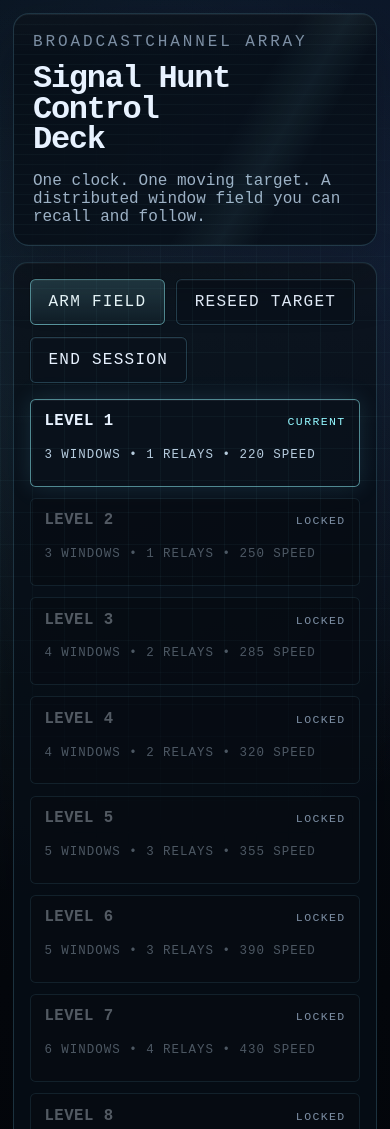
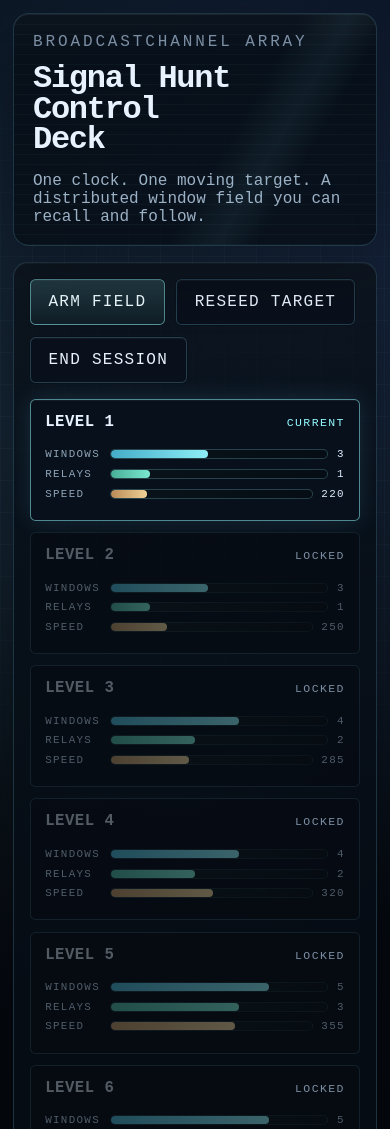
Before and after one commit to ColinMichaels/bounced, a website built with Vite: page index.html in a window 390 px wide. Shown: the top 1129 px of the page. Built offline with nearby package versions, Linux system fonts and the light colour scheme.

Commit message:
Improve UI metrics and responsiveness for difficulty levels
- Add dynamic graphs for windows, relays, and speed in level chips.
- Introduce deck focus and session state indicators.
- Enhance visual transitions and interactivity for improved clarity.
- Refactor difficulty-level computations and layout updates.

```diff
--- a/src/host/main.ts
+++ b/src/host/main.ts
@@ -1,7 +1,7 @@
 import '../styles/app.css'
 
 import { GameEngine } from '../engine/gameEngine'
-import { getDifficultyForLevel, MAX_LEVEL } from '../engine/difficulty'
+import { DIFFICULTY_LEVELS, getDifficultyForLevel, MAX_LEVEL } from '../engine/difficulty'
 import { openGameChannel } from '../network/channel'
 import type { GameMessage } from '../shared/messages'
 import type { GameSnapshot } from '../shared/types'
@@ -20,11 +20,16 @@ const bestStreakValue = must<HTMLElement>('best-streak-value')
 const levelValue = must<HTMLElement>('level-value')
 const windowCountValue = must<HTMLElement>('window-count-value')
 const windowList = must<HTMLUListElement>('window-list')
+const hostShell = document.body
 
 const channel = openGameChannel(handleMessage)
 const engine = new GameEngine(channel)
 const windowManager = new WindowManager(window)
 const ticker = new Worker(new URL('./ticker.worker.ts', import.meta.url), { type: 'module' })
+const MAX_LEVEL_WINDOWS = Math.max(...DIFFICULTY_LEVELS.map((level) => level.activeWindows))
+const MAX_LEVEL_RELAYS = Math.max(...DIFFICULTY_LEVELS.map((level) => Math.max(1, level.activeWindows - 2)))
+const MIN_LEVEL_SPEED = Math.min(...DIFFICULTY_LEVELS.map((level) => level.speed))
+const MAX_LEVEL_SPEED = Math.max(...DIFFICULTY_LEVELS.map((level) => level.speed))
 
 let hasStarted = false
 let readinessWarning = ''
@@ -35,8 +40,24 @@ let lastSizeEnforceAt = 0
 let desiredWindowCount = 0
 let lastLayoutKey = ''
 let awaitingFreshBoundsSince = 0
+let hostHasFocus = document.visibilityState === 'visible' && document.hasFocus()
 
 engine.subscribe(renderSnapshot)
+
+window.addEventListener('focus', () => {
+  hostHasFocus = true
+  syncDeckPresentation()
+})
+
+window.addEventListener('blur', () => {
+  hostHasFocus = false
+  syncDeckPresentation()
+})
+
+document.addEventListener('visibilitychange', () => {
+  hostHasFocus = document.visibilityState === 'visible' && document.hasFocus()
+  syncDeckPresentation()
+})
 
 levelSelect.addEventListener('click', (event) => {
   const target = event.target instanceof HTMLElement
@@ -96,6 +117,7 @@ startButton.addEventListener('click', () => {
   lastFollowAt = 0
   lastSizeEnforceAt = 0
   awaitingFreshBoundsSince = Date.now()
+  syncDeckPresentation()
   windowManager.recallAll()
   renderWarnings()
   engine.start(Date.now())
@@ -116,6 +138,7 @@ stopButton.addEventListener('click', () => {
   awaitingFreshBoundsSince = 0
   windowManager.closeAll()
   engine.endGame()
+  syncDeckPresentation()
 })
 
 window.addEventListener('beforeunload', () => {
@@ -237,6 +260,7 @@ function renderSnapshot(snapshot: GameSnapshot): void {
   levelSelect.innerHTML = renderLevelButtons(snapshot)
   syncWindowFollow(snapshot)
   renderWarnings()
+  syncDeckPresentation()
 }
 
 function renderWarnings(): void {
@@ -295,6 +319,7 @@ function renderLevelButtons(snapshot: GameSnapshot): string {
   return Array.from({ length: MAX_LEVEL }, (_, index) => {
     const level = index + 1
     const difficulty = getDifficultyForLevel(level)
+    const relayCount = Math.max(1, difficulty.activeWindows - 2)
     const isLocked = level > snapshot.maxUnlockedLevel
     const isCurrent = level === snapshot.selectedLevel
     const isCompleted = completed.has(level)
@@ -311,6 +336,9 @@ function renderLevelButtons(snapshot: GameSnapshot): string {
         : isCompleted
           ? 'cleared'
           : 'open'
+    const windowsFill = getMetricFill(difficulty.activeWindows, 1, MAX_LEVEL_WINDOWS)
+    const relayFill = getMetricFill(relayCount, 1, MAX_LEVEL_RELAYS)
+    const speedFill = getMetricFill(difficulty.speed, MIN_LEVEL_SPEED, MAX_LEVEL_SPEED)
 
     return `
       <button class="${classes}" data-level="${level}" ${isLocked ? 'disabled' : ''}>
@@ -318,10 +346,41 @@ function renderLevelButtons(snapshot: GameSnapshot): string {
           <strong>Level ${level}</strong>
           <em>${state}</em>
         </span>
-        <span class="level-chip__meta">${difficulty.activeWindows} windows • ${Math.max(1, difficulty.activeWindows - 2)} relays • ${difficulty.speed} speed</span>
+        <span class="level-chip__graph">
+          <span class="level-chip__metric">
+            <span class="level-chip__label">Windows</span>
+            <span class="level-chip__track">
+              <span class="level-chip__fill level-chip__fill--windows" style="width: ${windowsFill}%"></span>
+            </span>
+            <span class="level-chip__value">${difficulty.activeWindows}</span>
+          </span>
+          <span class="level-chip__metric">
+            <span class="level-chip__label">Relays</span>
+            <span class="level-chip__track">
+              <span class="level-chip__fill level-chip__fill--relays" style="width: ${relayFill}%"></span>
+            </span>
+            <span class="level-chip__value">${relayCount}</span>
+          </span>
+          <span class="level-chip__metric">
+            <span class="level-chip__label">Speed</span>
+            <span class="level-chip__track">
+              <span class="level-chip__fill level-chip__fill--speed" style="width: ${speedFill}%"></span>
+            </span>
+            <span class="level-chip__value">${difficulty.speed}</span>
+          </span>
+        </span>
       </button>
     `
   }).join('')
+}
+
+function getMetricFill(value: number, min: number, max: number): number {
+  if (max <= min) {
+    return 100
+  }
+
+  const normalized = (value - min) / (max - min)
+  return Math.round((0.18 + (normalized * 0.82)) * 100)
 }
 
 function hasFreshWindowBounds(snapshot: GameSnapshot, since: number): boolean {
@@ -342,3 +401,8 @@ function hasFreshWindowBounds(snapshot: GameSnapshot, since: number): boolean {
     .slice(0, requiredCount)
     .every((windowState) => windowState.lastSeenAt >= since)
 }
+
+function syncDeckPresentation(): void {
+  hostShell.dataset.sessionState = hasStarted ? 'armed' : 'idle'
+  hostShell.dataset.deckFocus = hasStarted && !hostHasFocus ? 'background' : 'foreground'
+}
--- a/src/styles/app.css
+++ b/src/styles/app.css
@@ -92,6 +92,24 @@ button.primary {
 
 .host-shell {
   padding: 1.5rem;
+  position: relative;
+}
+
+.host-shell::after {
+  content: "";
+  position: fixed;
+  inset: 0;
+  pointer-events: none;
+  background:
+    radial-gradient(circle at 50% 16%, rgba(147, 247, 255, 0.04), transparent 38%),
+    linear-gradient(180deg, rgba(3, 7, 12, 0), rgba(3, 7, 12, 0));
+  backdrop-filter: blur(0) saturate(1);
+  opacity: 0;
+  transition:
+    opacity 180ms ease,
+    background 180ms ease,
+    backdrop-filter 180ms ease;
+  z-index: 1;
 }
 
 .host-app {
@@ -99,6 +117,12 @@ button.primary {
   gap: 1rem;
   margin: 0 auto;
   max-width: 1120px;
+  position: relative;
+  z-index: 0;
+  transition:
+    opacity 180ms ease,
+    filter 180ms ease,
+    transform 180ms ease;
 }
 
 .hero,
@@ -114,6 +138,12 @@ button.primary {
   box-shadow:
     inset 0 1px 0 rgba(255, 255, 255, 0.04),
     0 24px 60px rgba(0, 0, 0, 0.28);
+  transition:
+    background 180ms ease,
+    border-color 180ms ease,
+    box-shadow 180ms ease,
+    backdrop-filter 180ms ease,
+    opacity 180ms ease;
 }
 
 .hero {
@@ -170,16 +200,16 @@ button.primary {
 .level-select {
   display: grid;
   gap: 0.7rem;
-  grid-template-columns: repeat(auto-fit, minmax(160px, 1fr));
+  grid-template-columns: repeat(auto-fit, minmax(210px, 1fr));
   margin-top: 1rem;
 }
 
 .level-chip {
   align-items: flex-start;
   display: grid;
-  gap: 0.5rem;
-  min-height: 88px;
-  padding: 0.78rem 0.85rem;
+  gap: 0.72rem;
+  min-height: 122px;
+  padding: 0.82rem 0.9rem 0.88rem;
   text-align: left;
 }
 
@@ -204,11 +234,64 @@ button.primary {
   text-transform: uppercase;
 }
 
-.level-chip__meta {
-  color: #b6cbdd;
-  font-size: 0.78rem;
-  letter-spacing: 0.08em;
-  line-height: 1.4;
+.level-chip__graph {
+  display: grid;
+  gap: 0.48rem;
+  width: 100%;
+}
+
+.level-chip__metric {
+  align-items: center;
+  display: grid;
+  gap: 0.55rem;
+  grid-template-columns: 56px minmax(0, 1fr) auto;
+}
+
+.level-chip__label,
+.level-chip__value {
+  font-size: 0.68rem;
+  letter-spacing: 0.12em;
+  text-transform: uppercase;
+}
+
+.level-chip__label {
+  color: #8fa4b8;
+}
+
+.level-chip__value {
+  color: #dcecff;
+  text-align: right;
+}
+
+.level-chip__track {
+  background:
+    linear-gradient(90deg, rgba(147, 247, 255, 0.04), rgba(147, 247, 255, 0.01)),
+    rgba(5, 10, 16, 0.78);
+  border: 1px solid rgba(132, 221, 255, 0.08);
+  border-radius: 999px;
+  display: block;
+  height: 10px;
+  overflow: hidden;
+  position: relative;
+}
+
+.level-chip__fill {
+  border-radius: inherit;
+  display: block;
+  height: 100%;
+  min-width: 10px;
+}
+
+.level-chip__fill--windows {
+  background: linear-gradient(90deg, rgba(87, 220, 255, 0.76), rgba(147, 247, 255, 0.96));
+}
+
+.level-chip__fill--relays {
+  background: linear-gradient(90deg, rgba(104, 255, 214, 0.66), rgba(135, 255, 227, 0.9));
+}
+
+.level-chip__fill--speed {
+  background: linear-gradient(90deg, rgba(255, 185, 110, 0.72), rgba(255, 221, 157, 0.94));
 }
 
 .level-chip.is-current {
@@ -222,6 +305,10 @@ button.primary {
   color: var(--accent);
 }
 
+.level-chip.is-current .level-chip__track {
+  border-color: rgba(147, 247, 255, 0.22);
+}
+
 .level-chip.is-completed {
   background:
     linear-gradient(180deg, rgba(147, 247, 255, 0.12), rgba(147, 247, 255, 0.03)),
@@ -232,12 +319,25 @@ button.primary {
   color: #b8fff3;
 }
 
+.level-chip.is-completed .level-chip__value {
+  color: #dffef8;
+}
+
 .level-chip.is-locked {
   background: rgba(8, 12, 18, 0.72);
 }
 
-.level-chip.is-locked .level-chip__meta {
-  color: rgba(182, 203, 221, 0.4);
+.level-chip.is-locked .level-chip__label,
+.level-chip.is-locked .level-chip__value {
+  color: rgba(182, 203, 221, 0.42);
+}
+
+.level-chip.is-locked .level-chip__track {
+  border-color: rgba(132, 221, 255, 0.04);
+}
+
+.level-chip.is-locked .level-chip__fill {
+  opacity: 0.38;
 }
 
 .warning {
@@ -342,6 +442,37 @@ button.primary {
   color: var(--muted);
 }
 
+.host-shell[data-session-state="armed"][data-deck-focus="background"]::after {
+  background:
+    radial-gradient(circle at 50% 16%, rgba(147, 247, 255, 0.05), transparent 36%),
+    linear-gradient(180deg, rgba(3, 7, 12, 0.18), rgba(3, 7, 12, 0.52));
+  backdrop-filter: blur(10px) saturate(0.86);
+  opacity: 1;
+}
+
+.host-shell[data-session-state="armed"][data-deck-focus="background"] .host-app {
+  filter: saturate(0.78) brightness(0.8);
+  opacity: 0.72;
+}
+
+.host-shell[data-session-state="armed"][data-deck-focus="background"] .hero,
+.host-shell[data-session-state="armed"][data-deck-focus="background"] .control-panel,
+.host-shell[data-session-state="armed"][data-deck-focus="background"] .panel,
+.host-shell[data-session-state="armed"][data-deck-focus="background"] .scoreboard article {
+  background:
+    linear-gradient(180deg, rgba(255, 255, 255, 0.015), transparent 18%),
+    rgba(6, 11, 18, 0.38);
+  border-color: rgba(132, 221, 255, 0.08);
+  box-shadow:
+    inset 0 1px 0 rgba(255, 255, 255, 0.03),
+    0 18px 44px rgba(0, 0, 0, 0.18);
+  backdrop-filter: blur(16px) saturate(0.82);
+}
+
+.host-shell[data-session-state="armed"][data-deck-focus="background"] .hero::before {
+  opacity: 0.3;
+}
+
 .client-shell {
   padding: 0.3rem;
 }
```
